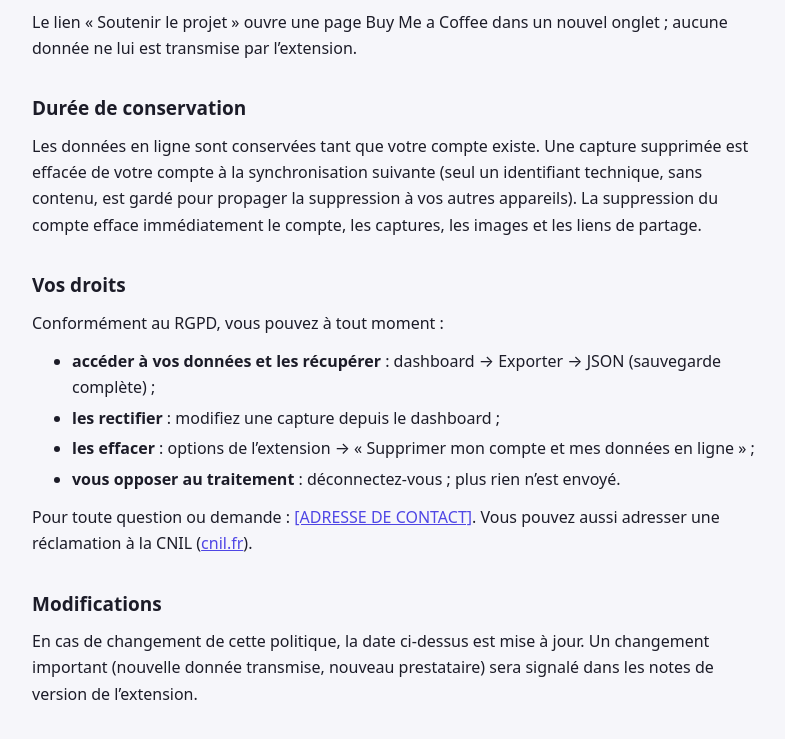
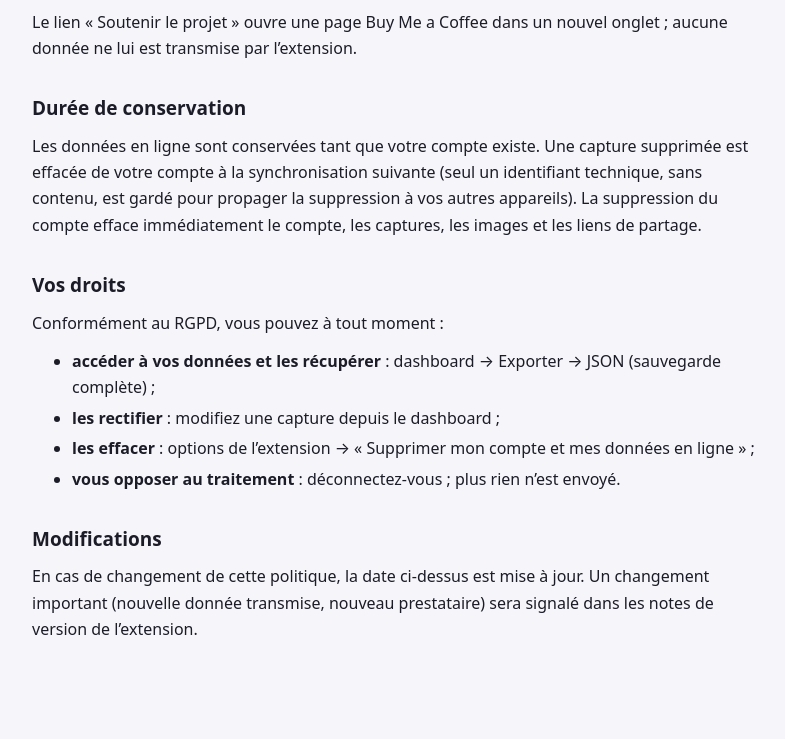
Before and after one commit to quentinvvn/quickcapture.github.io, a plain HTML site: page privacy.html in a window 1280 px wide. Shown: the part 1686-2425 px from the top of the page, without its empty margins (244-1029 px from the left). After the commit the page ends 2404 px from the top, so only its background shows below. Drawn offline with Linux system fonts and the light colour scheme.

Commit message:
Update privacy.html

```diff
--- a/privacy.html
+++ b/privacy.html
@@ -115,11 +115,6 @@
         <li><strong>les effacer</strong> : options de l’extension → « Supprimer mon compte et mes données en ligne » ;</li>
         <li><strong>vous opposer au traitement</strong> : déconnectez-vous ; plus rien n’est envoyé.</li>
       </ul>
-      <p>
-        Pour toute question ou demande : <a href="mailto:[ADRESSE DE CONTACT]">[ADRESSE DE CONTACT]</a>. Vous pouvez aussi
-        adresser une réclamation à la CNIL (<a href="https://www.cnil.fr" rel="noopener noreferrer">cnil.fr</a>).
-      </p>
-
       <h2>Modifications</h2>
       <p>
         En cas de changement de cette politique, la date ci-dessus est mise à jour. Un changement important (nouvelle
```
